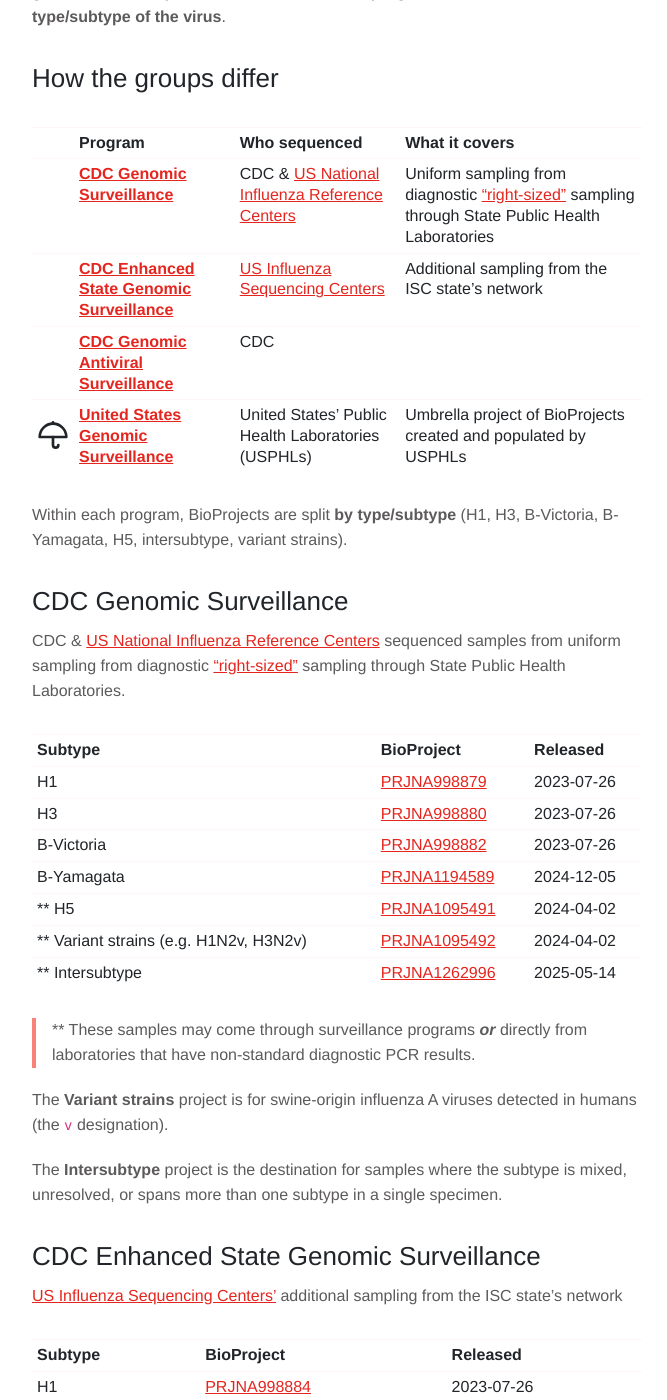
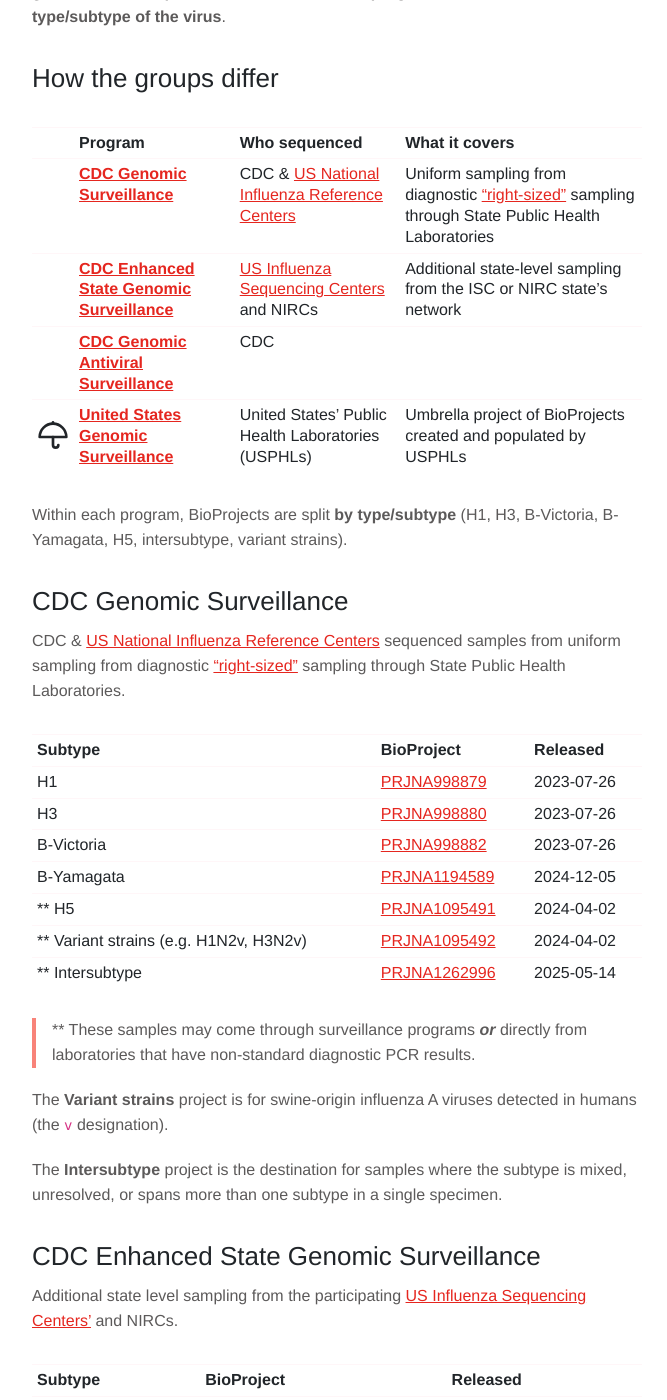
Before and after one commit to CDCgov/influenza-resources, a Jekyll site: the page built from site/_resources/datasets/cdc-influenza-bioprojects.md, in a window 1280 px wide and 1400 px high, scrolled down 478 px. Shown: the whole window, without its empty margins (143-810 px from the left). Built offline with Jekyll 4.4.1, drawn with Linux system fonts in a browser that asks for light colours.

Commit message:
feat: clarify sampling sources for CDC Enhanced State Genomic Surveillance documentation

```diff
--- a/site/_resources/datasets/cdc-influenza-bioprojects.md
+++ b/site/_resources/datasets/cdc-influenza-bioprojects.md
@@ -25,7 +25,7 @@
 || Program | Who sequenced | What it covers |
 | :--- | :--- | :--- | :--- |
 || [**CDC Genomic Surveillance**](#cdc-genomic-surveillance) |CDC & [US National Influenza Reference Centers](https://www.cdc.gov/flu/php/genomic-sequencing-infrastructure/index.html#:~:text=virus%20genomic%20sequencing.-,National%20Influenza%20Reference%20Centers,-CDC%20funds%20three)| Uniform sampling from diagnostic ["right-sized"](https://aphl.org/docs/default-source/technical/ID-Influenza-Right-Size-Roadmap-Edition2.pdf) sampling through State Public Health Laboratories |
-|| [**CDC Enhanced State Genomic Surveillance**](#cdc-enhanced-state-genomic-surveillance) | [US Influenza Sequencing Centers](https://www.cdc.gov/flu/php/genomic-sequencing-infrastructure/index.html#:~:text=antivirals%20remain%20effective.-,Influenza%20Sequencing%20Centers,-Beginning%20in%202021) | Additional sampling from the ISC state's network |
+|| [**CDC Enhanced State Genomic Surveillance**](#cdc-enhanced-state-genomic-surveillance) | [US Influenza Sequencing Centers](https://www.cdc.gov/flu/php/genomic-sequencing-infrastructure/index.html#:~:text=antivirals%20remain%20effective.-,Influenza%20Sequencing%20Centers,-Beginning%20in%202021) and NIRCs | Additional state-level sampling from the ISC or NIRC state's network |
 || [**CDC Genomic Antiviral Surveillance**](#cdc-genomic-antiviral-surveillance) | CDC |  |
 |<svg xmlns="http://www.w3.org/2000/svg" width="32" height="32" viewBox="0 0 24 24" fill="none" stroke="currentColor" stroke-width="2" stroke-linecap="round" stroke-linejoin="round" role="img" aria-label="Umbrella project"><title>Umbrella project</title><path d="M2 12a10 10 0 0 1 20 0z"/><path d="M12 12v6a2 2 0 0 0 4 0"/><path d="M12 2V1"/></svg>| [**United States Genomic Surveillance**](#umbrella-project-united-states-genomic-surveillance) | United States' Public Health Laboratories (USPHLs) | Umbrella project of BioProjects created and populated by USPHLs|
 
@@ -57,7 +57,7 @@
 
 ## CDC Enhanced State Genomic Surveillance
 
-[US Influenza Sequencing Centers'](https://www.cdc.gov/flu/php/genomic-sequencing-infrastructure/index.html#:~:text=antivirals%20remain%20effective.-,Influenza%20Sequencing%20Centers,-Beginning%20in%202021) additional sampling from the ISC state's network
+Additional state level sampling from the participating [US Influenza Sequencing Centers'](https://www.cdc.gov/flu/php/genomic-sequencing-infrastructure/index.html#:~:text=antivirals%20remain%20effective.-,Influenza%20Sequencing%20Centers,-Beginning%20in%202021) and NIRCs.
 
 | Subtype | BioProject | Released |
 | :--- | :--- | :--- |
```
